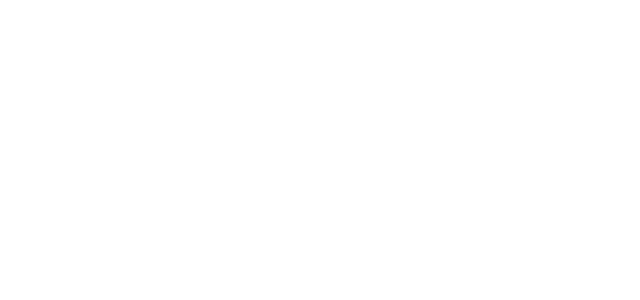
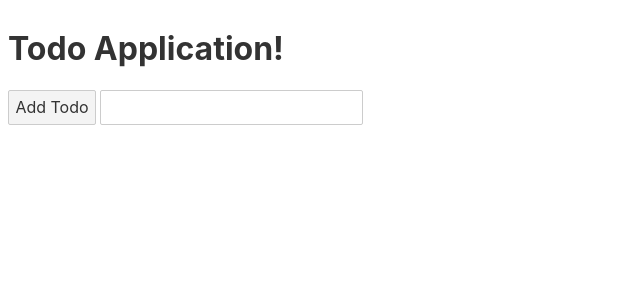
Before and after one commit to mattiasinokuchi/justin-scherer-svelte-todo, a Svelte app: page / in a window 1280 px wide. Shown: the top 300 px of the page, without its empty margins (0-640 px from the left). Built offline with nearby package versions, Linux system fonts and the light colour scheme.

Commit message:
added markup

```diff
--- a/src/App.svelte
+++ b/src/App.svelte
@@ -20,3 +20,10 @@
         Todos.add(todo);
     }
 </script>
+
+<style></style>
+
+<h1>Todo Application!</h1>
+<ul id="main"></ul>
+<button on:click={addTodo}>Add Todo</button>
+<input type="text" bind:value={newTodoText}/>
```
